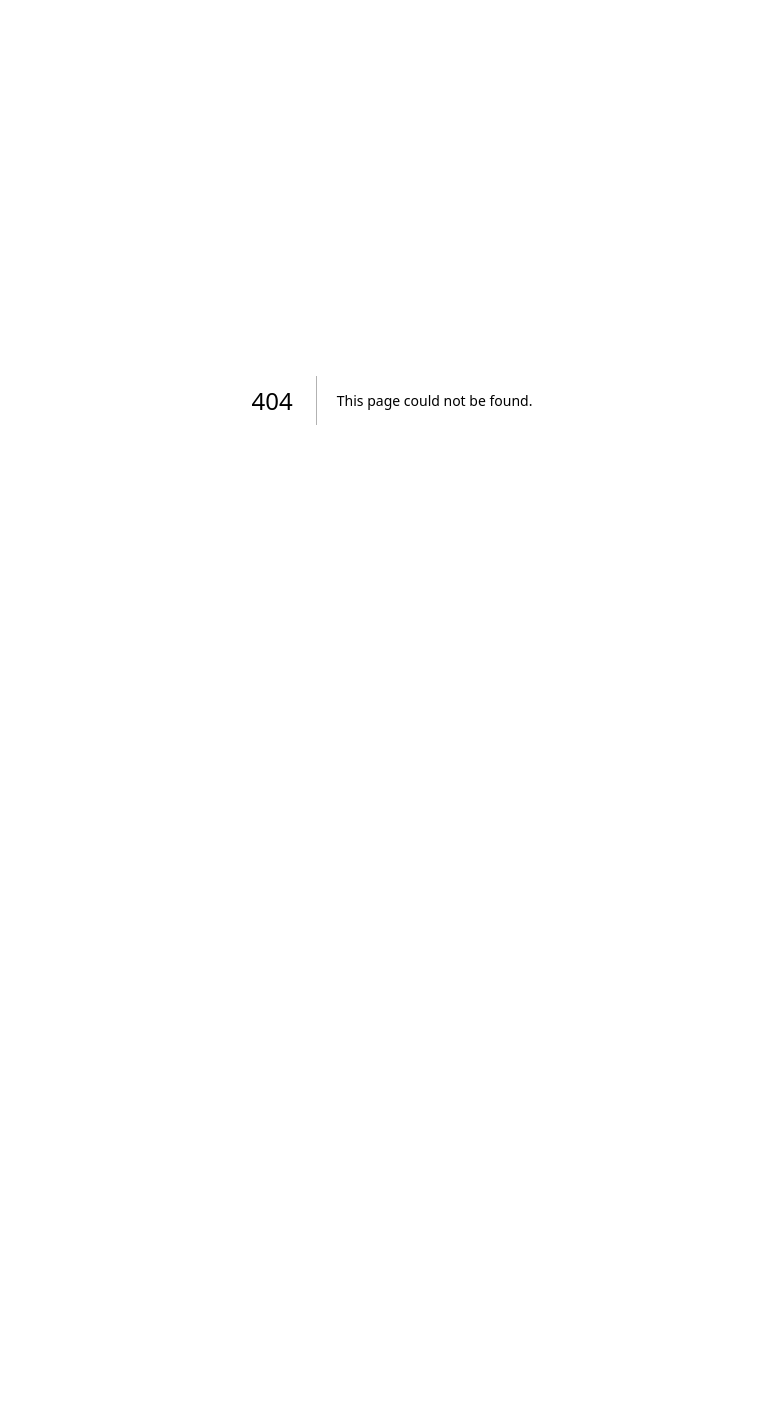
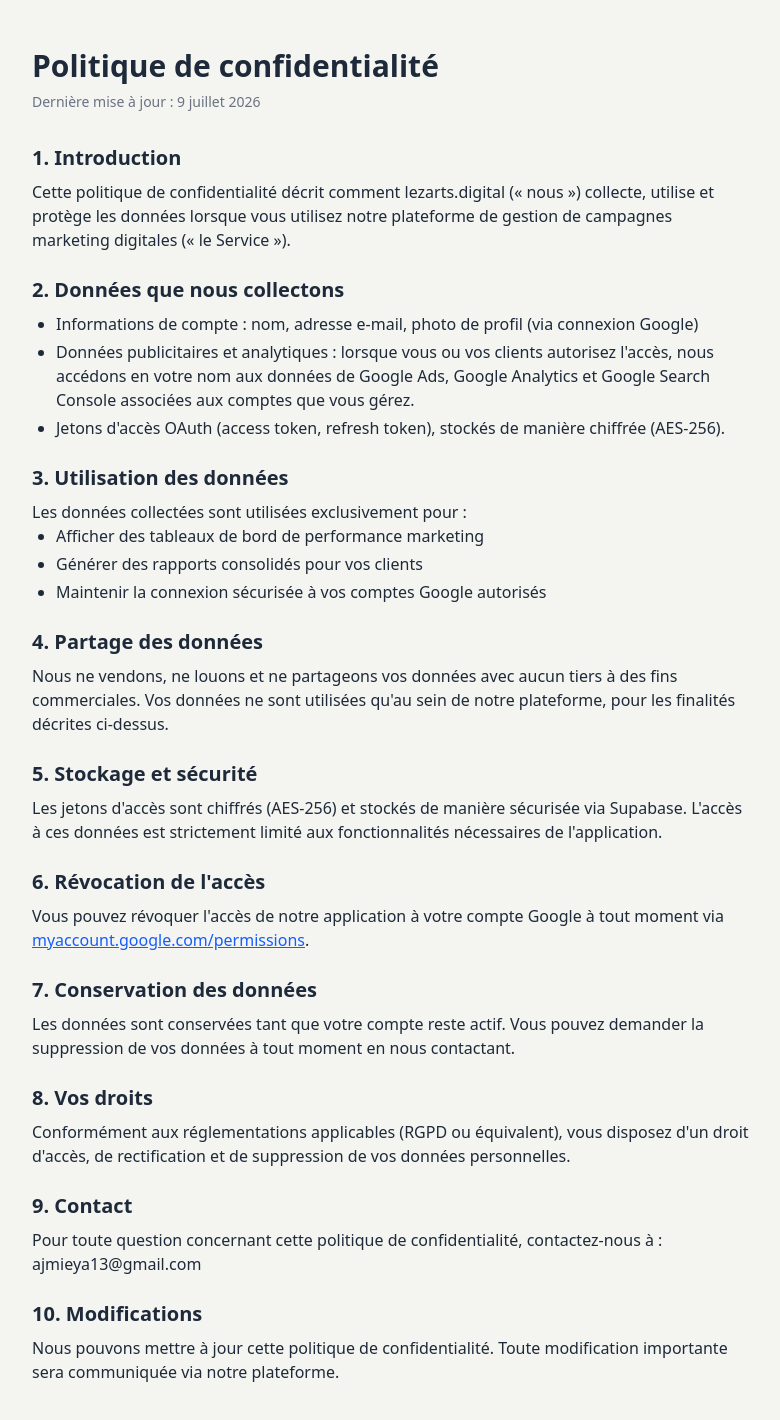
Before and after one commit to Eyaajmii/agence-digitale-platform, a Next.js app: page /privacy-policy in a window 1280 px wide. Before the commit this address had no page. Shown: the top 1420 px of the page, without its empty margins (248-1028 px from the left). Before the commit the page ends 800 px from the top, so only its background shows below. Built offline with nearby package versions, Linux system fonts and the light colour scheme.

Commit message:
privacy policy

```diff
--- /dev/null
+++ b/app/privacy-policy/page.tsx
@@ -0,0 +1,138 @@
+export const metadata = {
+    title: "Politique de confidentialité",
+    description: "Politique de confidentialité de l'application",
+  };
+
+  export default function PrivacyPolicyPage() {
+    return (
+      <main className="max-w-3xl mx-auto px-6 py-12 text-gray-800">
+        <h1 className="text-3xl font-bold mb-2">Politique de confidentialité</h1>
+        <p className="text-sm text-gray-500 mb-8">
+          Dernière mise à jour : 9 juillet 2026
+        </p>
+
+        <section className="mb-6">
+          <h2 className="text-xl font-semibold mb-2">1. Introduction</h2>
+          <p>
+            Cette politique de confidentialité décrit comment lezarts.digital
+            (« nous ») collecte, utilise et protège les données lorsque vous
+            utilisez notre plateforme de gestion de campagnes marketing digitales
+            (« le Service »).
+          </p>
+        </section>
+
+        <section className="mb-6">
+          <h2 className="text-xl font-semibold mb-2">
+            2. Données que nous collectons
+          </h2>
+          <ul className="list-disc pl-6 space-y-1">
+            <li>
+              Informations de compte : nom, adresse e-mail, photo de profil (via
+              connexion Google)
+            </li>
+            <li>
+              Données publicitaires et analytiques : lorsque vous ou vos clients
+              autorisez l&apos;accès, nous accédons en votre nom aux données de
+              Google Ads, Google Analytics et Google Search Console associées aux
+              comptes que vous gérez.
+            </li>
+            <li>
+              Jetons d&apos;accès OAuth (access token, refresh token), stockés de
+              manière chiffrée (AES-256).
+            </li>
+          </ul>
+        </section>
+
+        <section className="mb-6">
+          <h2 className="text-xl font-semibold mb-2">
+            3. Utilisation des données
+          </h2>
+          <p>Les données collectées sont utilisées exclusivement pour :</p>
+          <ul className="list-disc pl-6 space-y-1">
+            <li>Afficher des tableaux de bord de performance marketing</li>
+            <li>Générer des rapports consolidés pour vos clients</li>
+            <li>
+              Maintenir la connexion sécurisée à vos comptes Google autorisés
+            </li>
+          </ul>
+        </section>
+
+        <section className="mb-6">
+          <h2 className="text-xl font-semibold mb-2">
+            4. Partage des données
+          </h2>
+          <p>
+            Nous ne vendons, ne louons et ne partageons vos données avec aucun
+            tiers à des fins commerciales. Vos données ne sont utilisées qu&apos;au
+            sein de notre plateforme, pour les finalités décrites ci-dessus.
+          </p>
+        </section>
+
+        <section className="mb-6">
+          <h2 className="text-xl font-semibold mb-2">
+            5. Stockage et sécurité
+          </h2>
+          <p>
+            Les jetons d&apos;accès sont chiffrés (AES-256) et stockés de manière
+            sécurisée via Supabase. L&apos;accès à ces données est strictement
+            limité aux fonctionnalités nécessaires de l&apos;application.
+          </p>
+        </section>
+
+        <section className="mb-6">
+          <h2 className="text-xl font-semibold mb-2">
+            6. Révocation de l&apos;accès
+          </h2>
+          <p>
+            Vous pouvez révoquer l&apos;accès de notre application à votre compte
+            Google à tout moment via{" "}
+            <a
+              href="https://myaccount.google.com/permissions"
+              className="text-blue-600 underline"
+              target="_blank"
+              rel="noopener noreferrer"
+            >
+              myaccount.google.com/permissions
+            </a>
+            .
+          </p>
+        </section>
+
+        <section className="mb-6">
+          <h2 className="text-xl font-semibold mb-2">
+            7. Conservation des données
+          </h2>
+          <p>
+            Les données sont conservées tant que votre compte reste actif. Vous
+            pouvez demander la suppression de vos données à tout moment en nous
+            contactant.
+          </p>
+        </section>
+
+        <section className="mb-6">
+          <h2 className="text-xl font-semibold mb-2">8. Vos droits</h2>
+          <p>
+            Conformément aux réglementations applicables (RGPD ou équivalent),
+            vous disposez d&apos;un droit d&apos;accès, de rectification et de
+            suppression de vos données personnelles.
+          </p>
+        </section>
+
+        <section className="mb-6">
+          <h2 className="text-xl font-semibold mb-2">9. Contact</h2>
+          <p>
+            Pour toute question concernant cette politique de confidentialité,
+            contactez-nous à : ajmieya13@gmail.com
+          </p>
+        </section>
+
+        <section>
+          <h2 className="text-xl font-semibold mb-2">10. Modifications</h2>
+          <p>
+            Nous pouvons mettre à jour cette politique de confidentialité. Toute
+            modification importante sera communiquée via notre plateforme.
+          </p>
+        </section>
+      </main>
+    );
+  }
```
